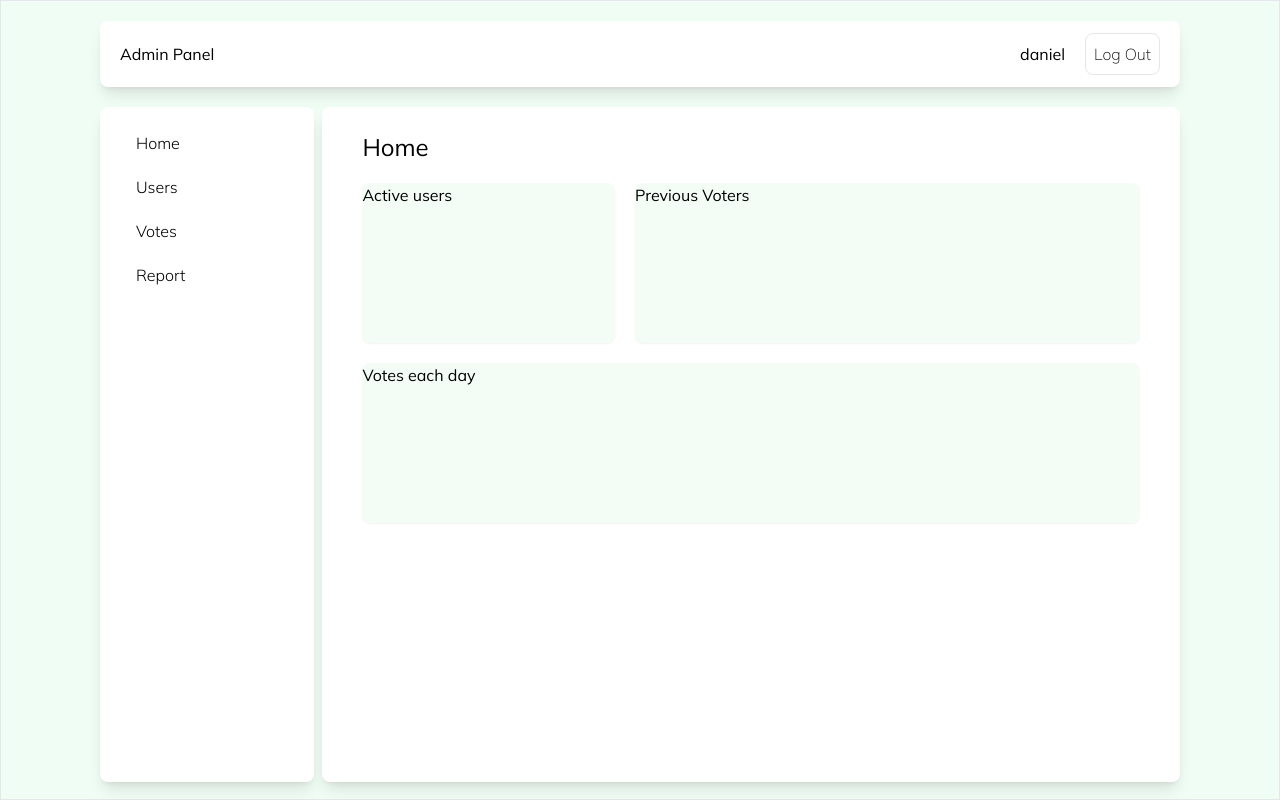
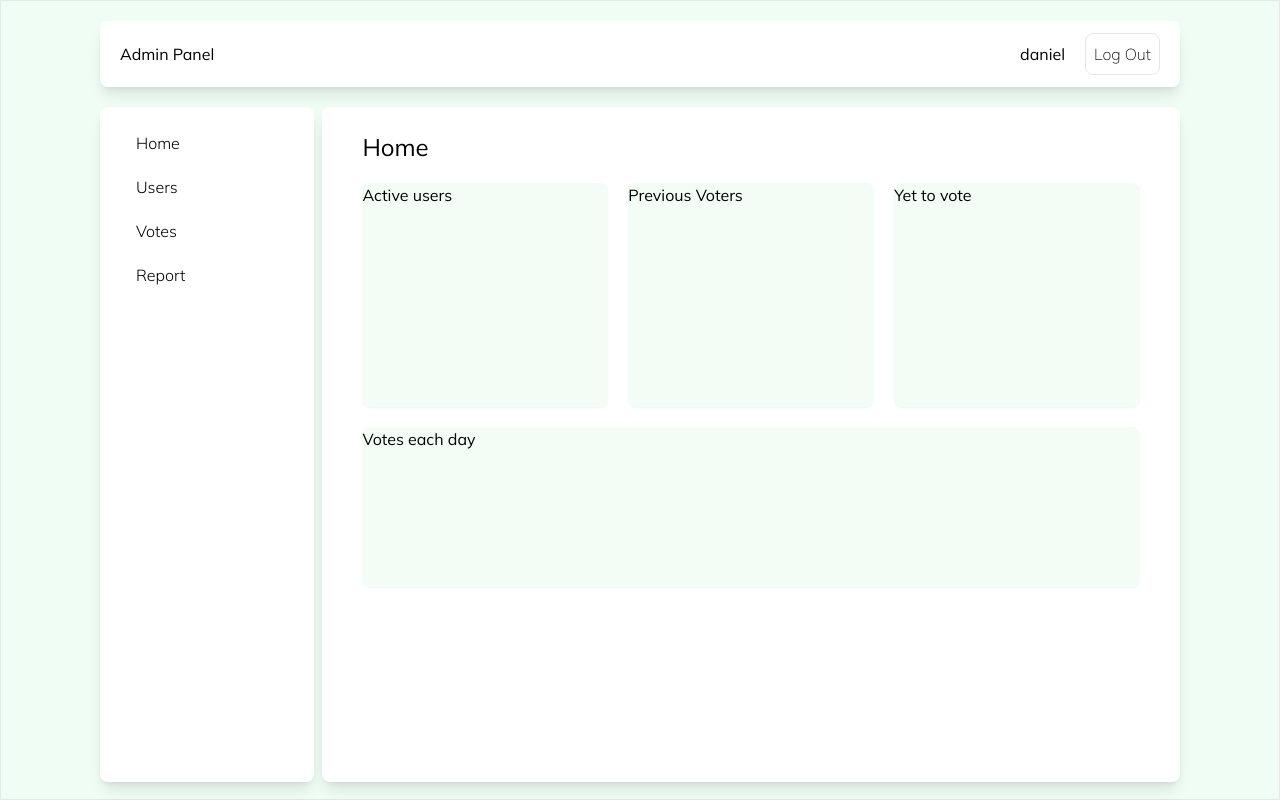
Before and after one commit to Orijadribo/wnc-voting-system, a React (Create React App) app: page /adminpanel in a window 1280 px wide. Built offline with nearby package versions, Linux system fonts and the light colour scheme; no server answers.

Commit message:
Different cards for home

```diff
--- a/src/pages/admin/content/Home.jsx
+++ b/src/pages/admin/content/Home.jsx
@@ -9,15 +9,21 @@ const Home = () => {
         style={{ height: 'calc(100vh - 220px)' }}
       >
         <div className='flex gap-5'>
-          <div className='flex-[1] bg-green-50/80 rounded-lg shadow-sm h-40'>
+          <div className='flex-[2] bg-green-50/80 rounded-lg shadow-sm h-56 cursor-pointer'>
             Active users
           </div>
-          <div className='flex-[2] bg-green-50/80 rounded-lg shadow-sm'>Previous Voters</div>
+          <div className='flex-[2] bg-green-50/80 rounded-lg shadow-sm cursor-pointer'>
+            Previous Voters
+          </div>
+          <div className='flex-[2] bg-green-50/80 rounded-lg shadow-sm cursor-pointer'>
+            Yet to vote
+          </div>
         </div>
         <div>
-          <div className='bg-green-50/80 rounded-lg shadow-sm h-40'>Votes each day</div>
+          <div className='bg-green-50/80 rounded-lg shadow-sm h-40'>
+            Votes each day
+          </div>
         </div>
-
       </div>
     </div>
   );
```
